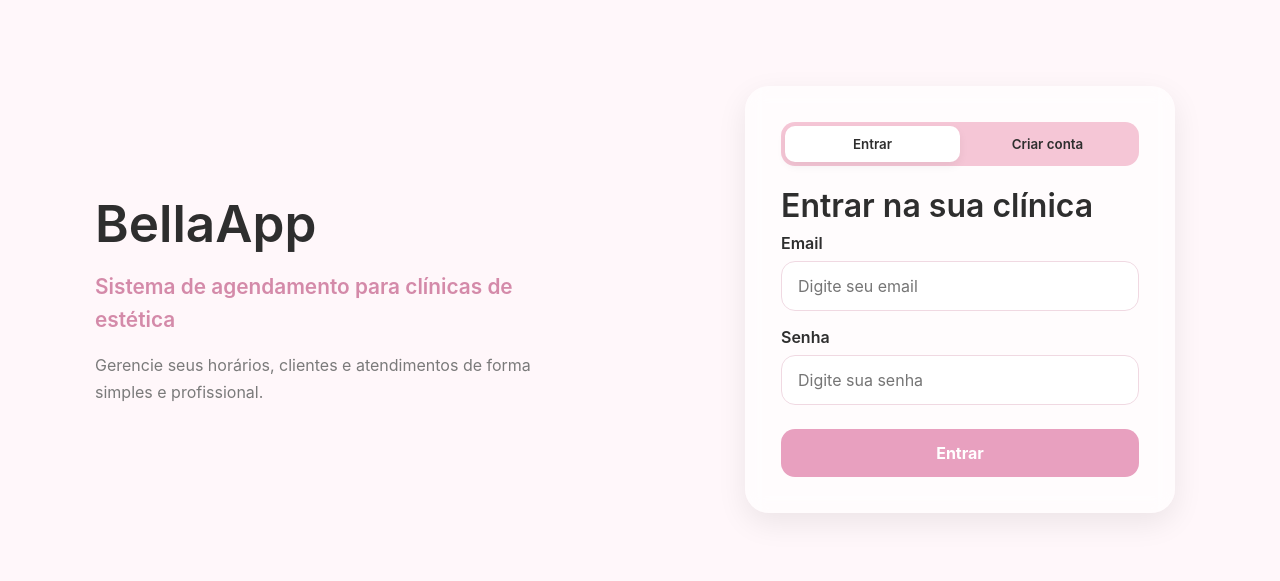
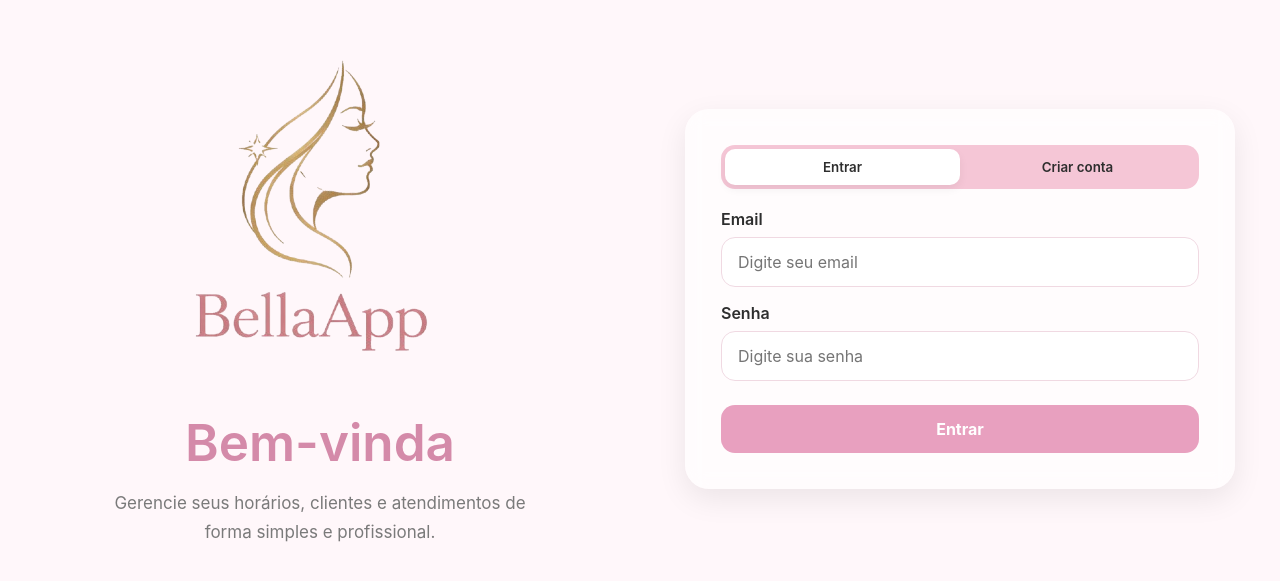
Before and after one commit to Joseph-0505/BellaApp, a React (Vite) app in the folder bellaapp-frontend/: page / in a window 1280 px wide. Shown: the part 101-682 px from the top of the page. Built offline with nearby package versions, Linux system fonts and the light colour scheme.

Commit message:
Adicionando logo e ajustando pagina de login

```diff
--- a/bellaapp-frontend/src/pages/auth/AuthPage.jsx
+++ b/bellaapp-frontend/src/pages/auth/AuthPage.jsx
@@ -1,5 +1,6 @@
 import { useState } from "react";
 import "../../styles/auth.css";
+import logo from "../../assets/logo.png";
 
 export default function AuthPage() {
   const [mode, setMode] = useState("login");
@@ -56,11 +57,11 @@ export default function AuthPage() {
     <div className="auth-page">
       <div className="auth-left">
         <div className="auth-brand">
-          <h1>BellaApp</h1>
+          <img className="logo" src={logo} alt="logo"/>
+          <h1 className="auth-titulo">
+            Bem-vinda
+          </h1>
           <p className="auth-subtitle">
-            Sistema de agendamento para clínicas de estética
-          </p>
-          <p className="auth-description">
             Gerencie seus horários, clientes e atendimentos de forma simples e profissional.
           </p>
         </div>
@@ -86,7 +87,7 @@ export default function AuthPage() {
             </button>
           </div>
 
-          <h2>{mode === "login" ? "Entrar na sua clínica" : "Cadastrar sua clínica"}</h2>
+
 
           <form onSubmit={handleSubmit} className="auth-form">
 
--- a/bellaapp-frontend/src/styles/auth.css
+++ b/bellaapp-frontend/src/styles/auth.css
@@ -1,13 +1,22 @@
+.logo {
+  max-width: 400px;
+  margin-bottom: 30px;
+}
+
 .auth-page {
   min-height: 100vh;
   display: flex;
   background: var(--background);
 }
-
+.auth-left {
+  text-align: center;
+}
 .auth-left,
 .auth-right {
   flex: 1;
+  height: 100vh;
   display: flex;
+  flex-direction: column;
   align-items: center;
   justify-content: center;
   padding: 20px;
@@ -17,28 +26,22 @@
   max-width: 450px;
 }
 
-.auth-brand h1 {
+.auth-titulo {
   font-size: 3.2rem;
   margin-bottom: 16px;
-  color: var(--text);
+  color: var(--primary-dark);
+  align-items: center;
 }
 
 .auth-subtitle {
-  font-size: 1.3rem;
-  font-weight: 600;
-  color: var(--primary-dark);
-  margin-bottom: 16px;
-}
-
-.auth-description {
-  font-size: 1rem;
+  font-size: 17px;
   color: var(--text-light);
   line-height: 1.7;
 }
 
 .auth-card {
   width: 100%;
-  max-width: 430px;
+  max-width: 550px;
   background-color: rgba(255, 255, 255, 0.65);
   backdrop-filter: blur(10px);
   padding: 36px;
```
Also changed, not shown: bellaapp-frontend/src/assets/logo.png (added).
